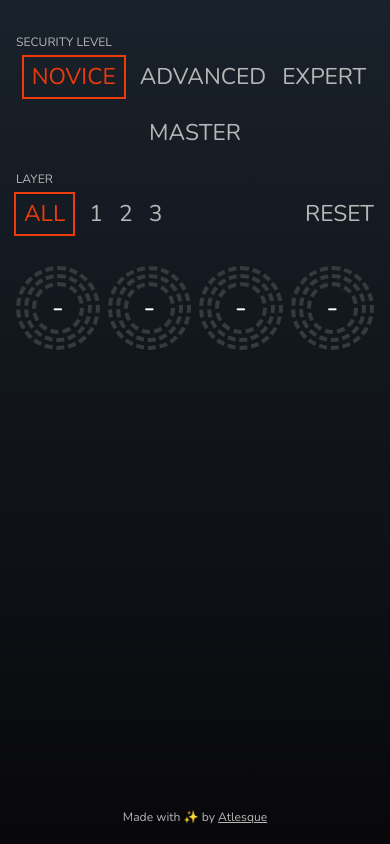
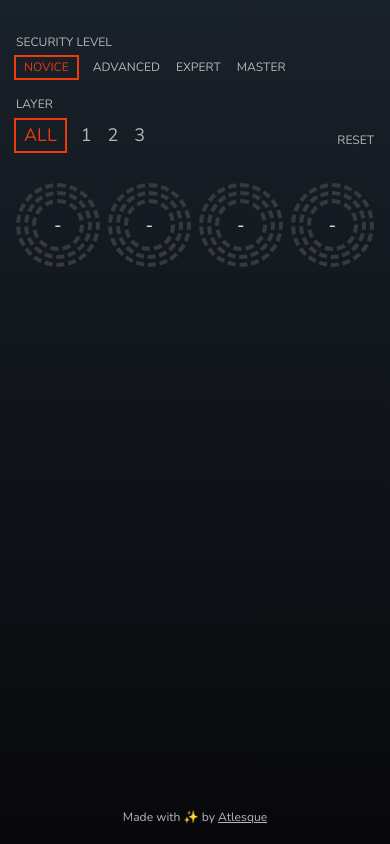
Before and after one commit to atlesque/starfield-digipick-solver, a React (Vite) app: page / in a window 390 px wide. Built offline with nearby package versions, Linux system fonts and the light colour scheme.

Commit message:
Improve mobile layout

```diff
--- a/src/App.module.scss
+++ b/src/App.module.scss
@@ -2,8 +2,9 @@
     display: flex;
     flex-direction: column;
     padding: var(--spacing-2);
+    gap: var(--spacing-2);
     background-color: var(--primary-dark);
     background: linear-gradient(0deg, var(--background-main) 0%, var(--background-light) 100%);
     box-sizing: border-box;
-    height: 100vh;
+    min-height: 100vh;
 }
--- a/src/components/modules/difficulty/DifficultySelector.module.scss
+++ b/src/components/modules/difficulty/DifficultySelector.module.scss
@@ -1,3 +1,5 @@
+@use '/src/styles/breakpoints.scss';
+
 .root {
   display: flex;
   flex-direction: column;
@@ -17,9 +19,13 @@
   align-items: center;
   justify-content: center;
   gap: var(--spacing-2);
-  font-size: var(--font-size-h3);
+  font-size: var(--font-size-h6);
   color: var(--text-primary);
   text-transform: uppercase;
+
+  @media (min-width: breakpoints.$sm) {
+    font-size: var(--font-size-h3);
+  }
 }
 
 .activeDifficulty {
--- a/src/components/modules/key/KeyCircle.module.scss
+++ b/src/components/modules/key/KeyCircle.module.scss
@@ -1,3 +1,5 @@
+@use '/src/styles/breakpoints.scss';
+
 .root {
   display: flex;
   flex-direction: column;
@@ -5,9 +7,13 @@
   justify-content: center;
   color: var(--primary-contrast);
   border-radius: var(--border-radius-full);
-  font-size: var(--font-size-h1);
+  font-size: var(--font-size-h5);
   aspect-ratio: 1/1;
   position: relative;
+
+  @media (min-width: breakpoints.$sm) {
+    font-size: var(--font-size-h1);
+  }
 }
 
 .layerUnknown {
@@ -20,6 +26,10 @@
 
 .isHidden {
   display: none;
+}
+
+.activeLayerNumber {
+  line-height: normal;
 }
 
 .layer {
--- a/src/components/modules/key/KeyCircle.tsx
+++ b/src/components/modules/key/KeyCircle.tsx
@@ -28,7 +28,9 @@ export const KeyCircle = ({
       })}
       onClick={handleClick}
     >
-      <span>{activeLayerNumber >= 1 ? activeLayerNumber : '-'}</span>
+      <span className={styles.activeLayerNumber}>
+        {activeLayerNumber >= 1 ? activeLayerNumber : '-'}
+      </span>
       {Array.from({ length: TOTAL_LAYERS }, (_, i) => (
         <div
           key={i}
--- a/src/components/modules/layer/LayerSelector.module.scss
+++ b/src/components/modules/layer/LayerSelector.module.scss
@@ -1,3 +1,5 @@
+@use '/src/styles/breakpoints.scss';
+
 .root {
   display: flex;
   flex-direction: column;
@@ -17,9 +19,13 @@
   align-items: center;
   justify-content: center;
   gap: var(--spacing-2);
-  font-size: var(--font-size-h3);
+  font-size: var(--font-size-h5);
   color: var(--text-primary);
   text-transform: uppercase;
+
+  @media (min-width: breakpoints.$sm) {
+    font-size: var(--font-size-h3);
+  }
 }
 
 .activeLayer {
--- a/src/pages/SolverPage.module.scss
+++ b/src/pages/SolverPage.module.scss
@@ -1,3 +1,5 @@
+@use '/src/styles/breakpoints.scss';
+
 .root {
   display: flex;
   flex-direction: column;
@@ -5,9 +7,14 @@
   gap: var(--spacing-4);
   padding-top: var(--spacing-2);
   max-width: 720px;
-  align-items: flex-start;
+  align-items: center;
   margin-left: auto;
   margin-right: auto;
+  width: 100%;
+
+  @media (min-width: breakpoints.$sm) {
+    width: initial;
+  }
 }
 
 .settings {
@@ -15,6 +22,13 @@
   flex-direction: column;
   gap: var(--spacing-2);
   align-items: flex-start;
+  width: 100%;
+  max-width: 400px;
+
+  @media (min-width: breakpoints.$sm) {
+    width: initial;
+    max-width: initial;
+  }
 }
 
 .settingsRow {
@@ -29,7 +43,11 @@
 .resetButton {
   text-transform: uppercase;
   color: var(--text-primary);
-  font-size: var(--font-size-h3);
+  font-size: var(--font-size-h6);
+
+  @media (min-width: breakpoints.$sm) {
+    font-size: var(--font-size-h3);
+  }
 }
 
 .keyList {
```
